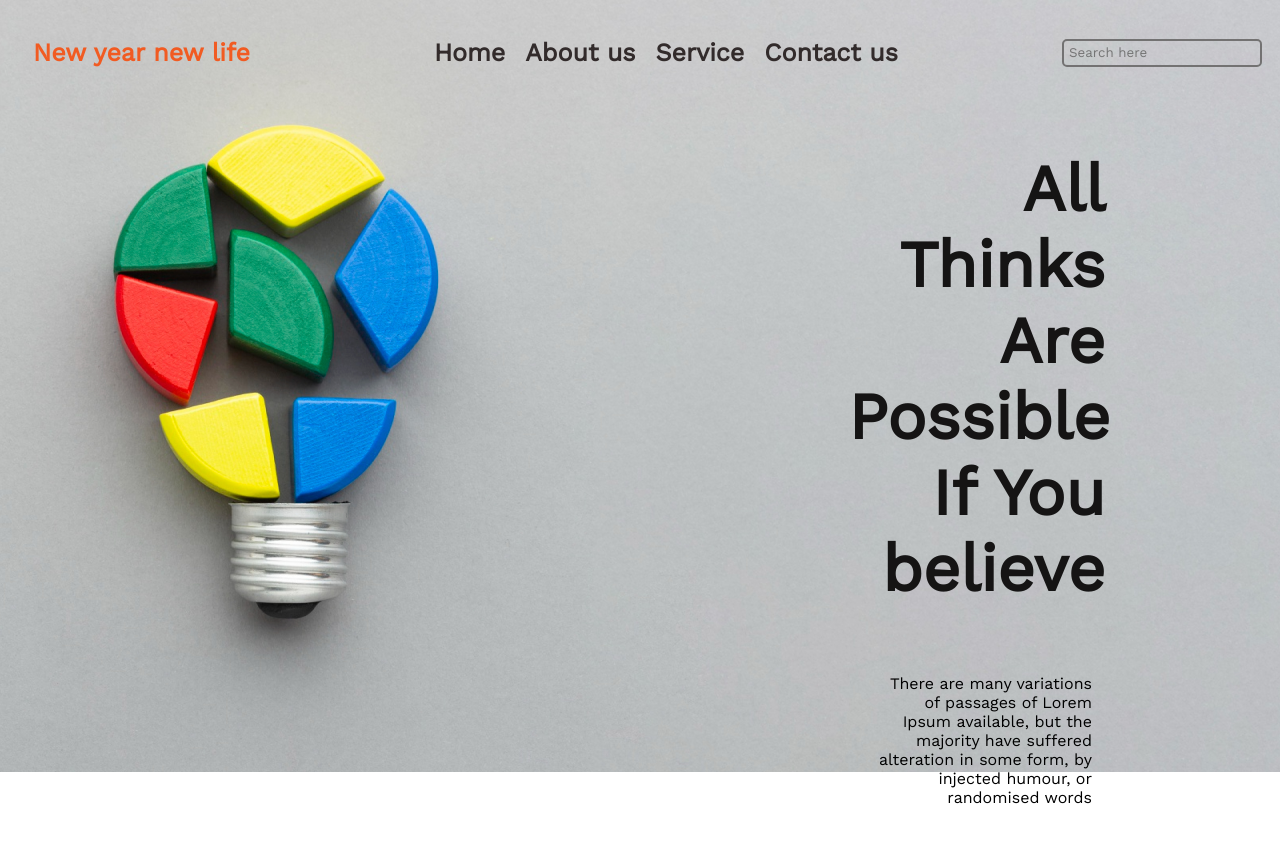
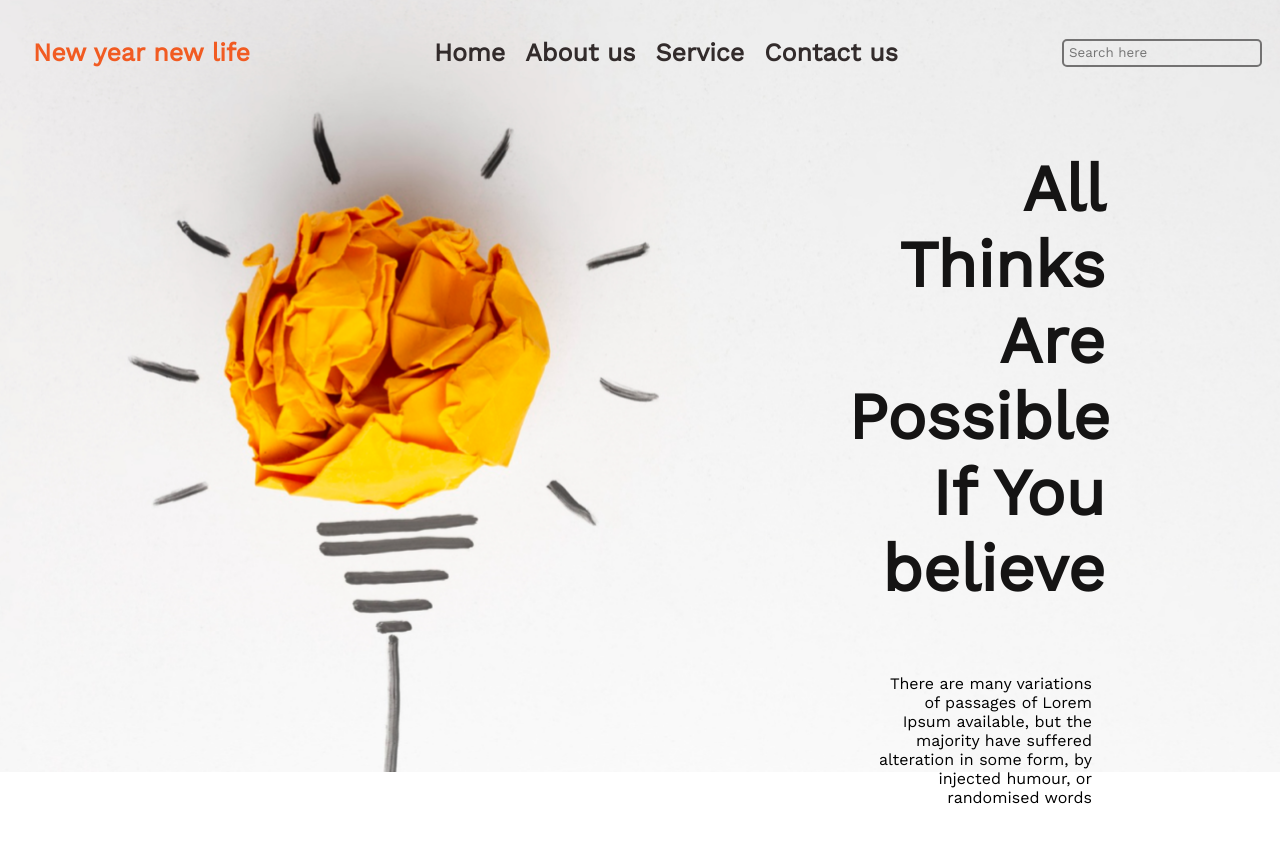
Before and after one commit to tapfer-abdullah/Assingment-new-year, a plain HTML site: page index.html in a window 1280 px wide. Shown: the top 842 px of the page. Drawn offline with nearby package versions, Linux system fonts and the light colour scheme.

Commit message:
banner img change

```diff
--- a/style.css
+++ b/style.css
@@ -54,7 +54,7 @@
 }
 
 .header-section {
-    background-image: url(/images/banner/banner2.png);
+    background-image: url(/images/banner/banner1.png);
     height: 809px;
     background-size: cover;
     text-align: right;
```
